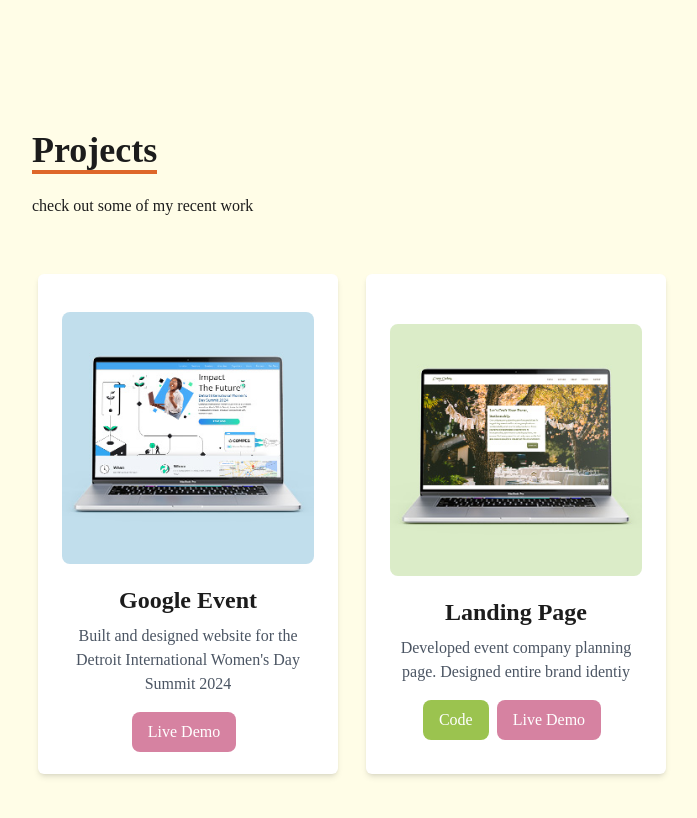
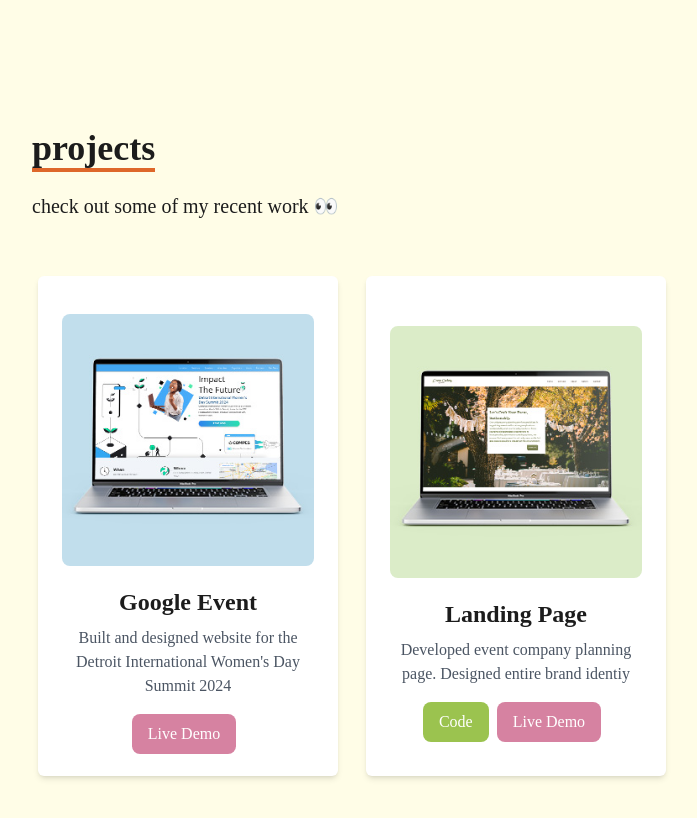
Before and after one commit to hebz26/portfolio-version2, a React (Create React App) app: page / in a window 1280 px wide. Shown: the part 1540-2358 px from the top of the page, without its empty margins (124-821 px from the left). Built offline with nearby package versions, Linux system fonts and the light colour scheme.

Commit message:
style changes on work page

```diff
--- a/src/components/Work.jsx
+++ b/src/components/Work.jsx
@@ -8,9 +8,9 @@ const Work = () => {
       <div className="max-w-[1000px] mx-auto p-4 flex flex-col justify-center w-full h-full">
         <div className="pb-8">
           <p className="title-font text-4xl font-bold inline border-b-4 text-[#1c1c1c] border-[#de672a]">
-            Projects
+            projects
           </p>
-          <p className="py-6">check out some of my recent work</p>
+          <p className="py-6 text-xl">check out some of my recent work 👀</p>
         </div>
         <div className="grid sm:grid-cols-2 md:grid-cols-3 gap-4 z-10">
           {projects.map((project, index) => (
```
